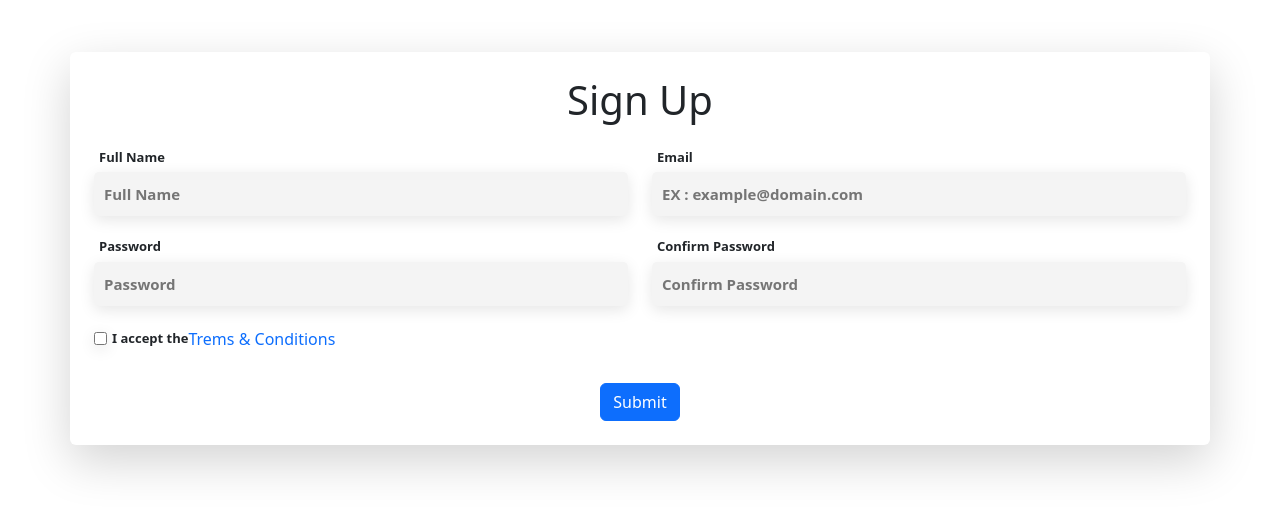
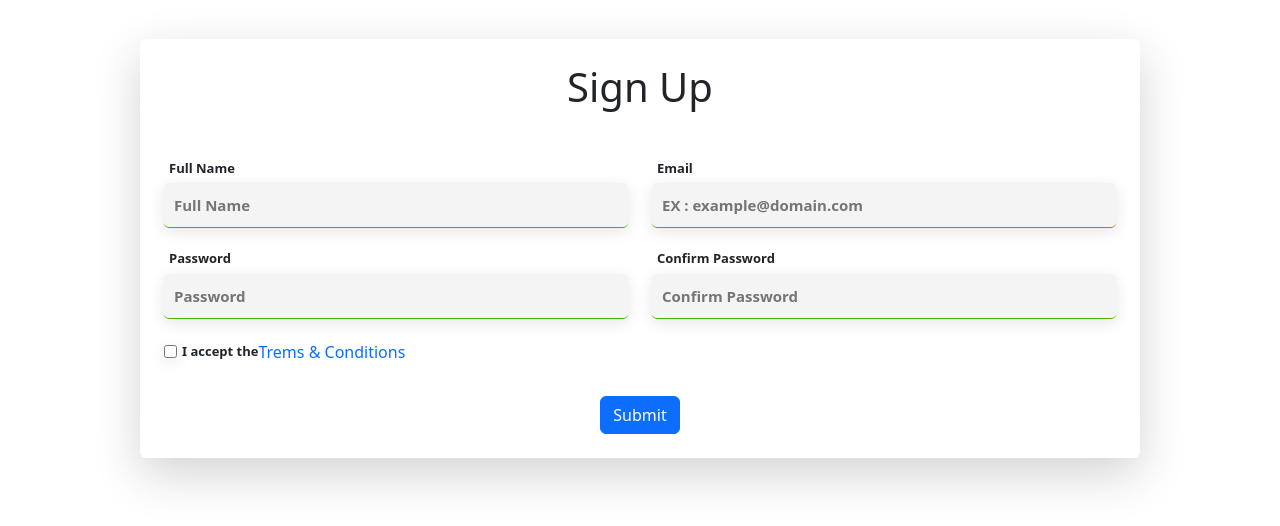
Before and after one commit to umashankar-kousha/form-validation, a plain HTML site: page index.html in a window 1280 px wide. Shown: the part 152-678 px from the top of the page. Drawn offline with nearby package versions, Linux system fonts and the light colour scheme.

Commit message:
Added some style,Added Readme file

```diff
--- a/CSS/styles.css
+++ b/CSS/styles.css
@@ -19,6 +19,7 @@ input {
   font-weight: 600;
   margin: 5px 0px !important;
   font-size: 16px;
+  border-bottom: 1px solid #49b009;
 }
 
 input::placeholder {
--- a/index.html
+++ b/index.html
@@ -14,9 +14,12 @@
   </head>
   <body>
     <main class="bg-container">
-      <section class="container shadow-lg rounded p-4">
+      <section
+        class="container shadow-lg rounded p-4"
+        style="max-width: 1000px"
+      >
         <form class="row" id="form">
-          <h1 class="text-center mb-4">Sign Up</h1>
+          <h1 class="text-center mb-5">Sign Up</h1>
           <div class="d-flex flex-column mb-3 col-md-6 col-12">
             <label for="fullName">Full Name</label>
             <input type="text" placeholder="Full Name" id="fullName" />
```
Also changed, not shown: 1 other file.
